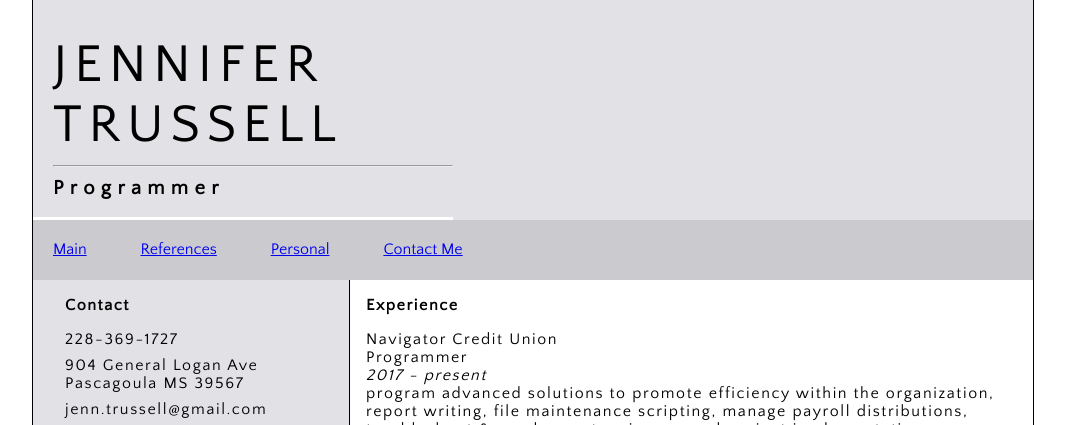
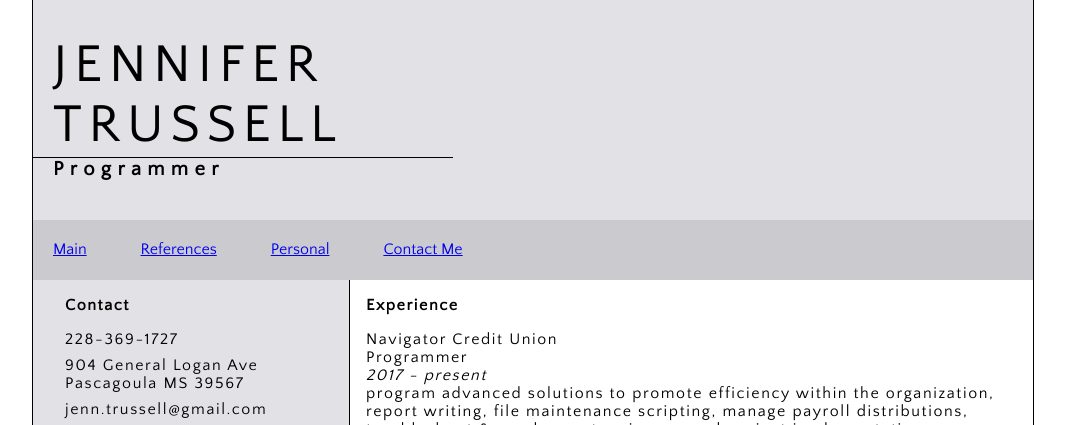
Before and after one commit to jtrussell123/CSS405_Summer_Final_Project, a plain HTML site: page index.html in a window 1280 px wide. Shown: the part 41-466 px from the top of the page, without its empty margins (107-1172 px from the left). Drawn offline with Linux system fonts and the light colour scheme.

Commit message:
Update index.html

```diff
--- a/index.html
+++ b/index.html
@@ -1,5 +1,12 @@
+<!-------------------------------------
+    Jennifer Trussell
+    CSS405 Final Project
+    7/27/19
 
-
+    todo:  fix remaining validator errors
+    todo:  add photo
+    todo:  finish personal page
+  ------------------------------------->
 <!DOCTYPE html>
 <html lang="en-US">
 
@@ -8,7 +15,7 @@
   <meta charset="utf-8" />
   <title>Jennifer Trussell Resume Website</title>
   <link rel="stylesheet" href="css/styles.css" />
-  <script src="https://platform.linkedin.com/badges/js/profile.js" async defer></script>
+  <script type="text/javascript" src="https://platform.linkedin.com/badges/js/profile.js" async defer></script>
   <link href="https://fonts.googleapis.com/css?family=Quattrocento+Sans&display=swap" rel="stylesheet">
   <style></style>
 </head>
@@ -20,7 +27,8 @@
             <div class="logo">
                 <img src="#" width="200px" alt="logo">
             </div>
-            <h2><hr>Programmer</h2>
+            <div class="line-separator"></div>
+            <h2>Programmer</h2>
         </header>
         <Main>
             <nav>
```
